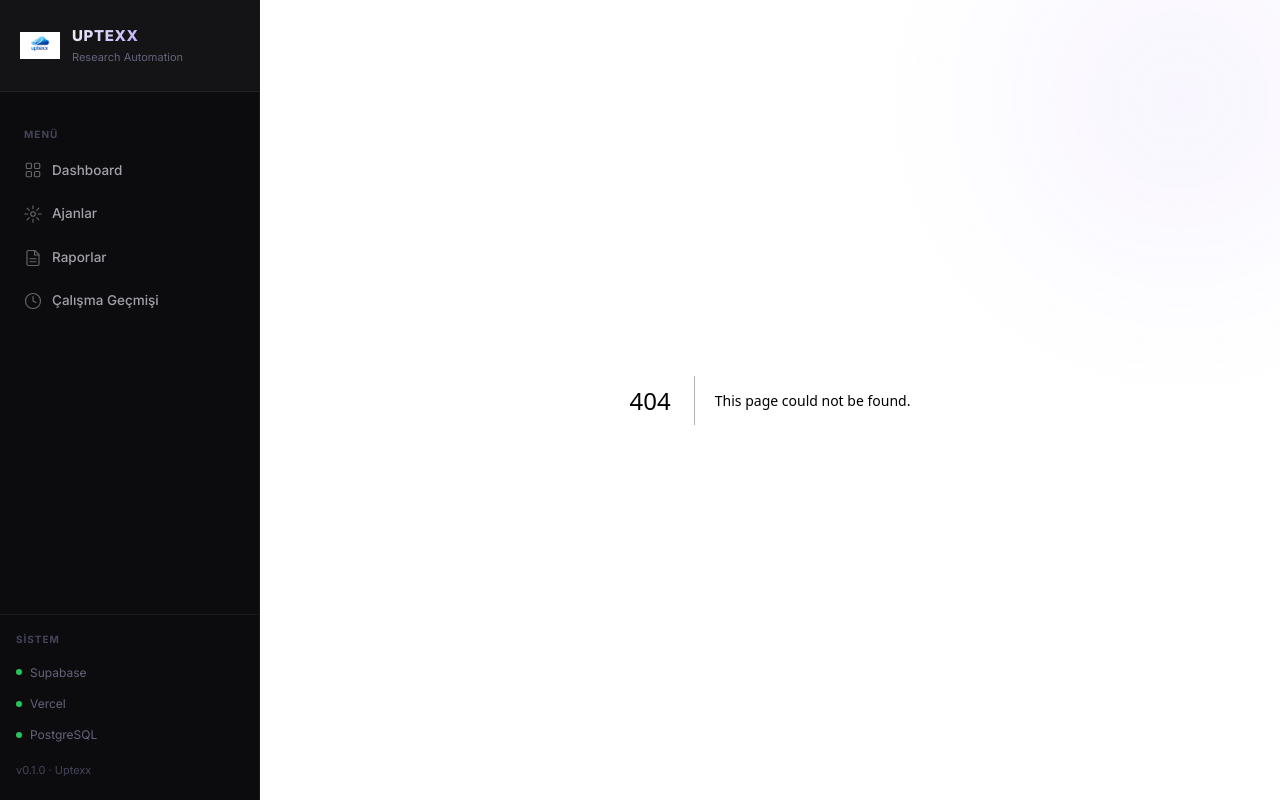
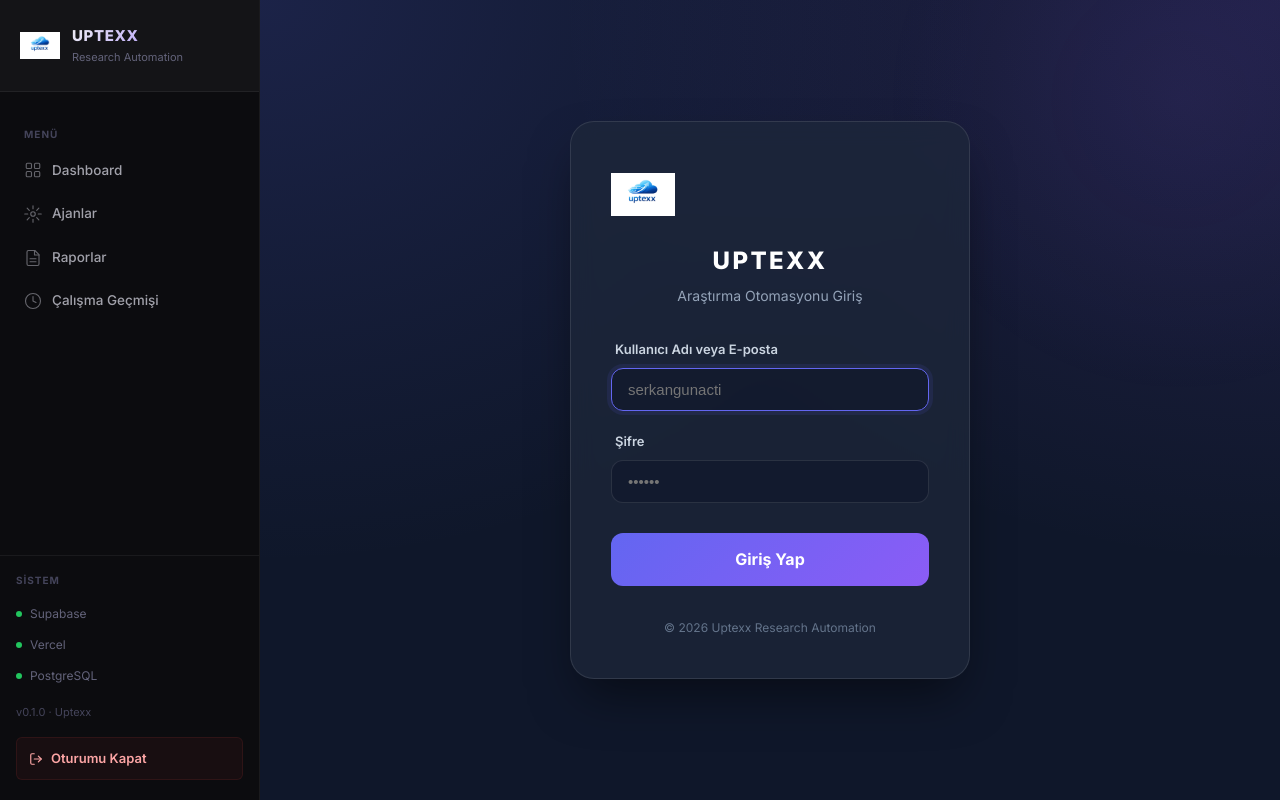
Before and after one commit to serkangunacti/uptexxresearch, a Next.js app: page /login in a window 1280 px wide. Before the commit this address had no page. Built offline with nearby package versions, Linux system fonts and the light colour scheme.

Commit message:
feat: Login sistemi eklendi (serkangunacti / 172561)

```diff
--- a/src/app/Sidebar.tsx
+++ b/src/app/Sidebar.tsx
@@ -135,6 +135,20 @@
             PostgreSQL
           </div>
           <p className="sidebar-version">v0.1.0 · Uptexx</p>
+          <button
+            onClick={() => {
+              document.cookie = "uptexx_auth=; path=/; expires=Thu, 01 Jan 1970 00:00:01 GMT;";
+              window.location.href = "/login";
+            }}
+            className="logout-button"
+          >
+            <svg viewBox="0 0 24 24" fill="none" stroke="currentColor" strokeWidth="2" strokeLinecap="round" strokeLinejoin="round" style={{ width: 14, height: 14 }}>
+              <path d="M9 21H5a2 2 0 0 1-2-2V5a2 2 0 0 1 2-2h4" />
+              <polyline points="16 17 21 12 16 7" />
+              <line x1="21" y1="12" x2="9" y2="12" />
+            </svg>
+            Oturumu Kapat
+          </button>
         </div>
       </aside>
     </>
--- a/src/app/globals.css
+++ b/src/app/globals.css
@@ -1341,3 +1341,27 @@
 .btn-excel:active {
   transform: scale(.97);
 }
+
+
+.logout-button {
+  display: flex;
+  align-items: center;
+  gap: 8px;
+  width: 100%;
+  padding: 10px 12px;
+  margin-top: 16px;
+  background: rgba(239, 68, 68, 0.05);
+  border: 1px solid rgba(239, 68, 68, 0.1);
+  border-radius: var(--radius-sm);
+  color: #fca5a5;
+  font-size: 13px;
+  font-weight: 600;
+  cursor: pointer;
+  transition: all .2s var(--ease);
+}
+
+.logout-button:hover {
+  background: rgba(239, 68, 68, 0.1);
+  border-color: rgba(239, 68, 68, 0.2);
+  color: #ef4444;
+}
--- /dev/null
+++ b/src/app/login/page.tsx
@@ -0,0 +1,219 @@
+"use client";
+
+import { useState } from "react";
+import { useRouter } from "next/navigation";
+
+export default function LoginPage() {
+  const [username, setUsername] = useState("");
+  const [password, setPassword] = useState("");
+  const [error, setError] = useState("");
+  const [loading, setLoading] = useState(false);
+  const router = useRouter();
+
+  const handleLogin = async (e: React.FormEvent) => {
+    e.preventDefault();
+    setError("");
+    setLoading(true);
+
+    // Hardcoded credentials as requested
+    const validUser = "serkangunacti@kuzeytakip.com";
+    const validPrefix = "serkangunacti";
+    const validPass = "172561";
+
+    const normalizedUsername = username.trim().toLowerCase();
+
+    if (
+      (normalizedUsername === validUser || normalizedUsername === validPrefix) &&
+      password === validPass
+    ) {
+      // Set a simple cookie for authentication
+      document.cookie = "uptexx_auth=true; path=/; max-age=86400; SameSite=Lax";
+      router.push("/");
+      router.refresh();
+    } else {
+      setError("Geçersiz kullanıcı adı veya şifre.");
+      setLoading(false);
+    }
+  };
+
+  return (
+    <div className="login-container">
+      <div className="login-card">
+        <div className="login-header">
+          <img src="/uptexx-logo.png" alt="Uptexx" className="login-logo" />
+          <h1>UPTEXX</h1>
+          <p>Araştırma Otomasyonu Giriş</p>
+        </div>
+
+        <form onSubmit={handleLogin} className="login-form">
+          <div className="form-group">
+            <label htmlFor="username">Kullanıcı Adı veya E-posta</label>
+            <input
+              id="username"
+              type="text"
+              placeholder="serkangunacti"
+              value={username}
+              onChange={(e) => setUsername(e.target.value)}
+              required
+              autoFocus
+            />
+          </div>
+
+          <div className="form-group">
+            <label htmlFor="password">Şifre</label>
+            <input
+              id="password"
+              type="password"
+              placeholder="••••••"
+              value={password}
+              onChange={(e) => setPassword(e.target.value)}
+              required
+            />
+          </div>
+
+          {error && <div className="login-error">{error}</div>}
+
+          <button type="submit" className="login-button" disabled={loading}>
+            {loading ? "Giriş yapılıyor..." : "Giriş Yap"}
+          </button>
+        </form>
+
+        <div className="login-footer">
+          <p>&copy; {new Date().getFullYear()} Uptexx Research Automation</p>
+        </div>
+      </div>
+
+      <style jsx>{`
+        .login-container {
+          min-height: 100vh;
+          display: flex;
+          align-items: center;
+          justify-content: center;
+          background: #0f172a;
+          background-image:
+            radial-gradient(at 0% 0%, rgba(99, 102, 241, 0.15) 0px, transparent 50%),
+            radial-gradient(at 100% 0%, rgba(139, 92, 246, 0.15) 0px, transparent 50%);
+          padding: 20px;
+        }
+
+        .login-card {
+          width: 100%;
+          max-width: 400px;
+          background: rgba(30, 41, 59, 0.7);
+          backdrop-filter: blur(12px);
+          border: 1px solid rgba(255, 255, 255, 0.1);
+          border-radius: 24px;
+          padding: 40px;
+          box-shadow: 0 25px 50px -12px rgba(0, 0, 0, 0.5);
+        }
+
+        .login-header {
+          text-align: center;
+          margin-bottom: 32px;
+        }
+
+        .login-logo {
+          width: 64px;
+          height: 64px;
+          margin-bottom: 16px;
+          object-fit: contain;
+        }
+
+        .login-header h1 {
+          font-size: 24px;
+          font-weight: 800;
+          letter-spacing: 0.1em;
+          color: #fff;
+          margin-bottom: 4px;
+        }
+
+        .login-header p {
+          color: #94a3b8;
+          font-size: 14px;
+        }
+
+        .login-form {
+          display: flex;
+          flex-direction: column;
+          gap: 20px;
+        }
+
+        .form-group {
+          display: flex;
+          flex-direction: column;
+          gap: 8px;
+        }
+
+        .form-group label {
+          font-size: 13px;
+          font-weight: 600;
+          color: #cbd5e1;
+          margin-left: 4px;
+        }
+
+        .form-group input {
+          background: rgba(15, 23, 42, 0.6);
+          border: 1px solid rgba(255, 255, 255, 0.1);
+          border-radius: 12px;
+          padding: 12px 16px;
+          color: #fff;
+          font-size: 15px;
+          transition: all 0.2s;
+        }
+
+        .form-group input:focus {
+          outline: none;
+          border-color: #6366f1;
+          box-shadow: 0 0 0 4px rgba(99, 102, 241, 0.1);
+        }
+
+        .login-error {
+          background: rgba(239, 68, 68, 0.1);
+          border: 1px solid rgba(239, 68, 68, 0.2);
+          color: #fca5a5;
+          padding: 10px;
+          border-radius: 8px;
+          font-size: 13px;
+          text-align: center;
+        }
+
+        .login-button {
+          background: linear-gradient(135deg, #6366f1, #8b5cf6);
+          color: #fff;
+          border: none;
+          border-radius: 12px;
+          padding: 14px;
+          font-size: 16px;
+          font-weight: 700;
+          cursor: pointer;
+          transition: transform 0.2s, box-shadow 0.2s;
+          margin-top: 10px;
+        }
+
+        .login-button:hover {
+          transform: translateY(-2px);
+          box-shadow: 0 10px 15px -3px rgba(99, 102, 241, 0.4);
+        }
+
+        .login-button:active {
+          transform: translateY(0);
+        }
+
+        .login-button:disabled {
+          opacity: 0.6;
+          cursor: not-allowed;
+        }
+
+        .login-footer {
+          margin-top: 32px;
+          text-align: center;
+        }
+
+        .login-footer p {
+          font-size: 12px;
+          color: #64748b;
+        }
+      `}</style>
+    </div>
+  );
+}
```
Also changed, not shown: src/middleware.ts (added, +41 -0 lines).
